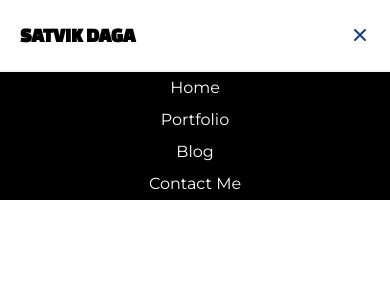
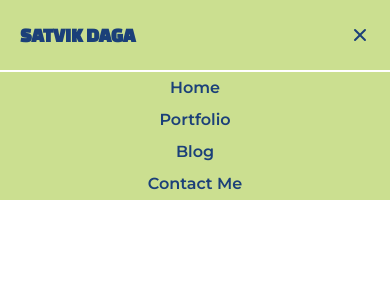
Before and after one commit to dagasatvik10/my-portfolio, a React (Create React App) app: page / in a window 390 px wide. Both pictures are taken after a click on the button 360 px from the left and 35 px from the top of the page. Shown: the top 300 px of the page. Built offline with nearby package versions, Linux system fonts and the light colour scheme.

Commit message:
fix(header): set bg and text color of header and mobile menu
- select color from the color palette available

```diff
--- a/src/components/Header/Header.tsx
+++ b/src/components/Header/Header.tsx
@@ -10,12 +10,8 @@ export const HeaderComponent: FunctionComponent = () => {
 
   return (
     <>
-      <div className="flex flex-row justify-between p-5 h-auto items-center border-b-2 border-solid border-gray-200">
-        <div
-          role="heading"
-          aria-level={1}
-          className="font-black text-black text-xl md:text-3xl font-title cursor-pointer"
-        >
+      <div className="flex flex-row justify-between p-5 h-auto items-center border-b-2 border-solid border-white bg-primary2">
+        <div role="heading" aria-level={1} className="font-black text-xl md:text-3xl font-title cursor-pointer">
           SATVIK DAGA
         </div>
         <div className="w-1/3">
--- a/src/components/Header/MobileMenu.tsx
+++ b/src/components/Header/MobileMenu.tsx
@@ -8,14 +8,14 @@ export const MobileMenuComponent: FunctionComponent<Props> = ({ isOpen }) => {
   return (
     <div className="overflow-hidden">
       <div
-        className={`flex-col w-full bg-black text-white justify-around items-center animate-slideInY ${
+        className={`flex-col w-full bg-primary2 font-semibold justify-around items-center animate-slideInY ${
           isOpen ? 'flex' : 'hidden'
         }`}
       >
-        <div className="py-1 hover:text-green-600 inline-block w-auto">Home</div>
-        <div className="py-1 hover:text-green-600 inline-block w-auto">Portfolio</div>
-        <div className="py-1 hover:text-green-600 inline-block w-auto">Blog</div>
-        <div className="py-1 hover:text-green-600 inline-block w-auto">Contact Me</div>
+        <div className="py-1 hover:font-bold cursor-pointer inline-block w-auto">Home</div>
+        <div className="py-1 hover:font-bold cursor-pointer inline-block w-auto">Portfolio</div>
+        <div className="py-1 hover:font-bold cursor-pointer inline-block w-auto">Blog</div>
+        <div className="py-1 hover:font-bold cursor-pointer inline-block w-auto">Contact Me</div>
       </div>
     </div>
   );
```
